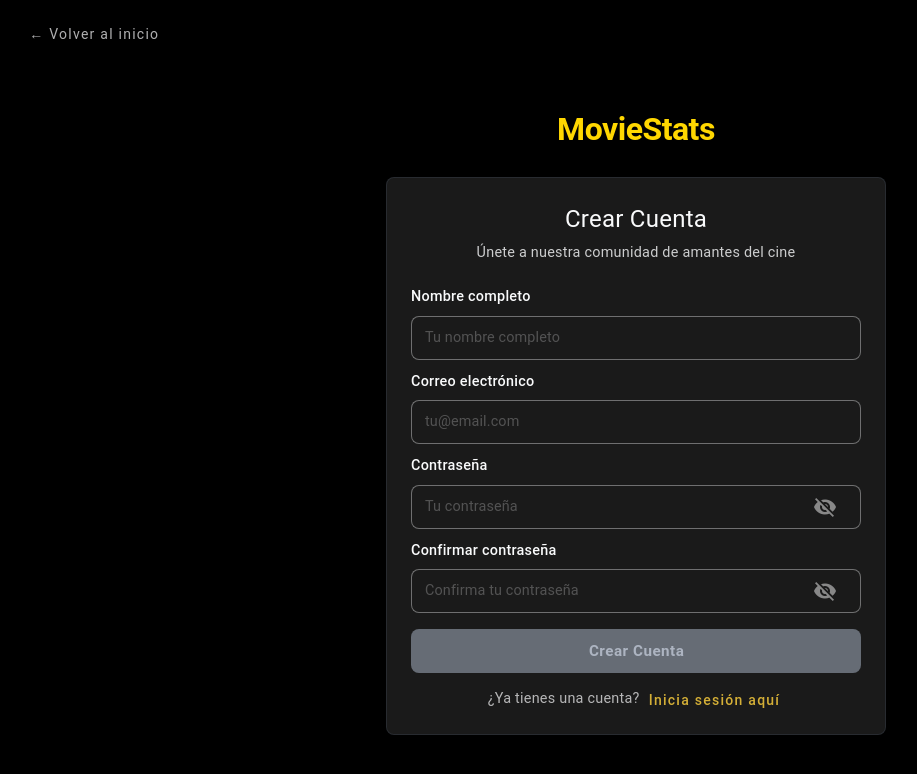
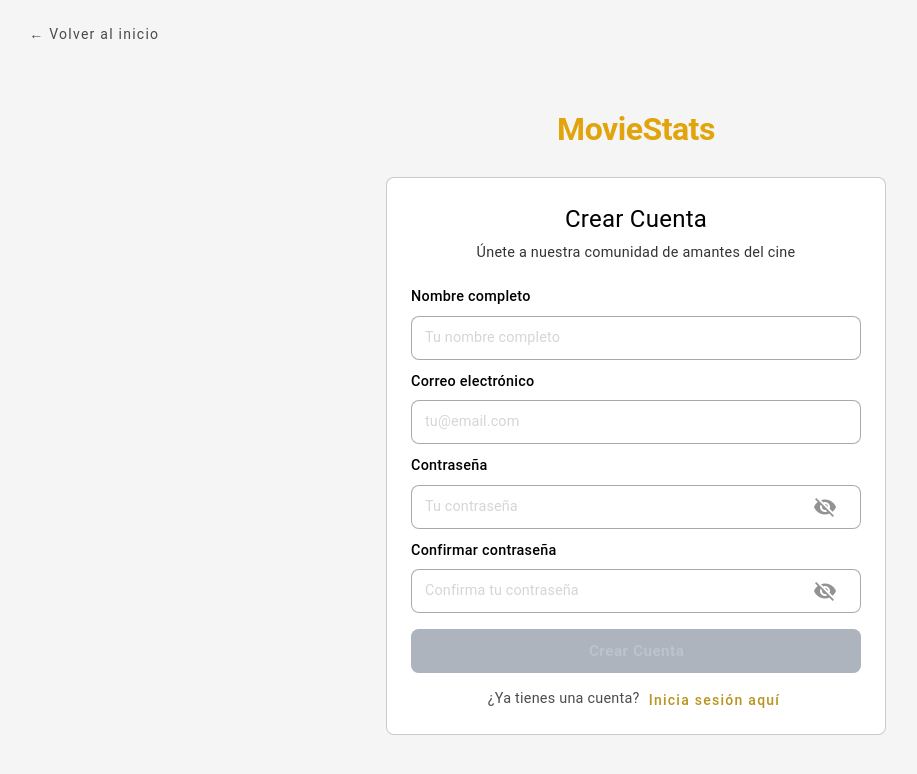
Before and after one commit to MasterxDual/MovieStats, a Vue app in the folder MovieStats/: page /register in a window 1280 px wide. Shown: the top 774 px of the page, without its empty margins (4-921 px from the left). Built offline with nearby package versions, Linux system fonts and the light colour scheme; the HTML template or start-up script is replaced by a standard one.

Commit message:
`Update Vuetify theme to use system default theme and add autofill override styles`

```diff
--- a/MovieStats/src/main.ts
+++ b/MovieStats/src/main.ts
@@ -18,8 +18,11 @@ const vuetify = createVuetify({
   components,
   directives,
   // Personalización de paleta de colores basada en los estilos de RegisterView.vue (modo oscuro con dorados)
+  // Se establece defaultTheme a 'system' para que Vuetify detecte automáticamente el esquema de color
+  // del sistema operativo o navegador (modo claro u oscuro) y aplique el tema correspondiente.
+  // Esto permite usar tus colores personalizados para modo claro y oscuro sin necesidad de cambiar manualmente.
   theme: {
-    defaultTheme: 'dark',
+    defaultTheme: 'system',
     variations: false,
     themes: {
       dark: {
--- a/MovieStats/src/views/RegisterView.vue
+++ b/MovieStats/src/views/RegisterView.vue
@@ -167,7 +167,6 @@
 <script setup>
 import { ref, computed } from 'vue'
 import { useRouter } from 'vue-router'
-
 const router = useRouter()
 
 // Referencias reactivas
@@ -278,6 +277,7 @@ const goBack = () => {
   router.push('/')
 }
 </script>
+
 
 <style scoped>
 /* Fondo principal */
@@ -390,6 +390,12 @@ const goBack = () => {
   color: rgb(var(--v-theme-on-surface)) !important;
 }
 
+/* Override browser autofill background and text color */
+:deep(.custom-field input:-webkit-autofill) {
+  box-shadow: 0 0 0px 1000px rgb(var(--v-theme-surface)) inset !important;
+  -webkit-text-fill-color: rgb(var(--v-theme-on-surface)) !important;
+}
+
 /* Botón crear cuenta */
 .create-account-btn {
   background: linear-gradient(135deg, rgb(var(--v-theme-primary)) 0%, rgb(var(--v-theme-secondary)) 100%) !important;
```
